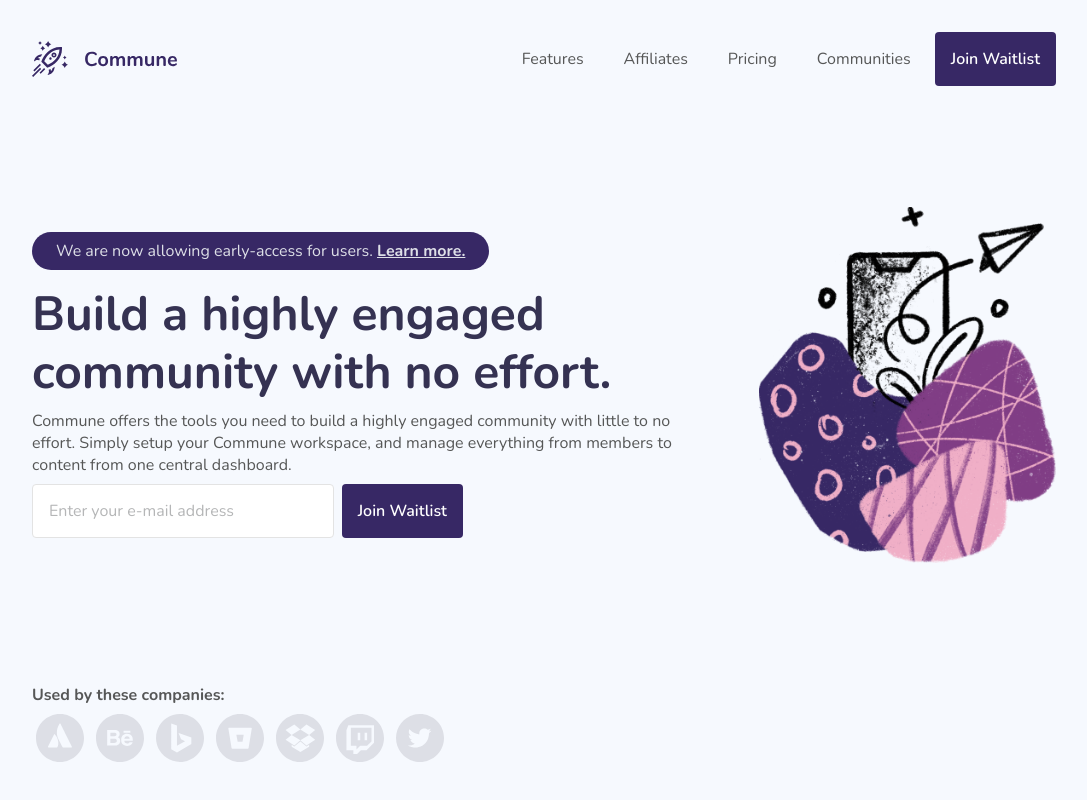
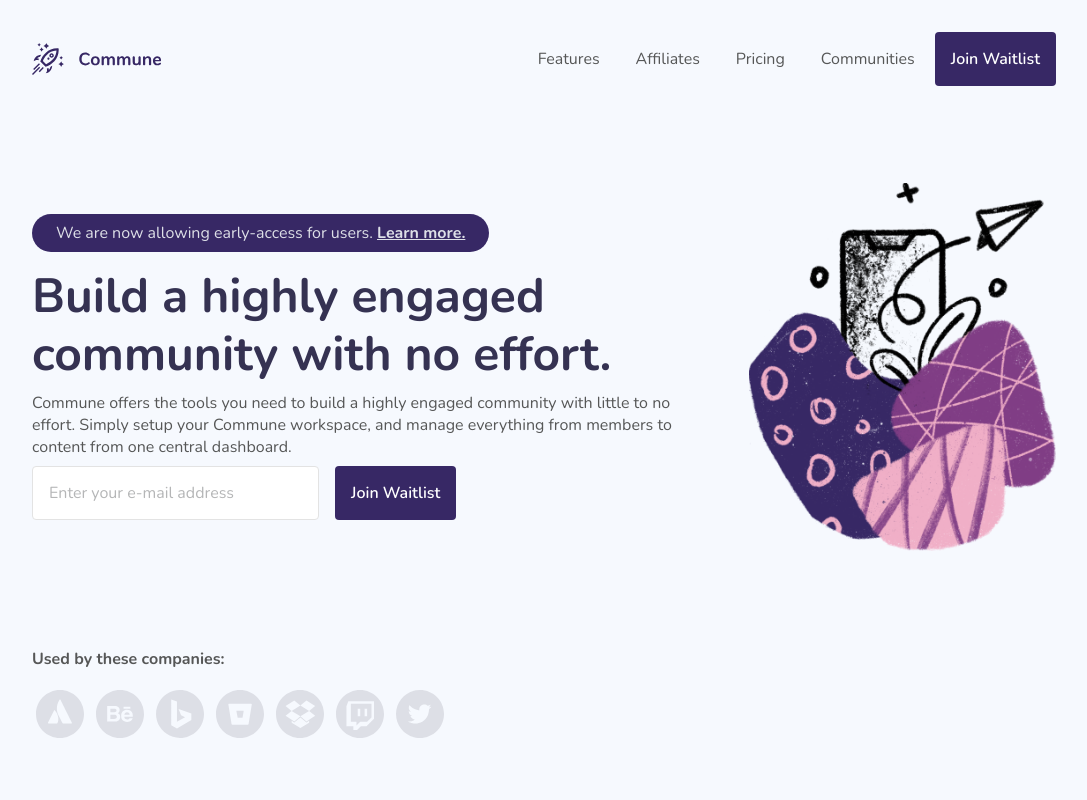
Before and after one commit to dreisss/challenge-commune-waitlist-page, a website built with Vite: page src/index.html in a window 1280 px wide. Shown: the whole page, without its empty margins (96-1183 px from the left). Built offline with nearby package versions, Linux system fonts and the light colour scheme.

Commit message:
fix: applyed previous refactor commit changes to header, main and footer files

```diff
--- a/src/styles/footer.css
+++ b/src/styles/footer.css
@@ -1,18 +1,11 @@
 footer.footer {
-  display: flex;
   flex-direction: column;
-  gap: var(--sm);
-  width: 100%;
+  gap: var(--lg);
+  margin-bottom: var(--xl);
 }
 
 footer.footer h4 {
-  font-weight: 700;
-}
-
-footer.footer ul {
-  display: flex;
-  list-style: none;
-  gap: .25rem;
+  font-weight: var(--weight-xl);
 }
 
 footer.footer .btn {
--- a/src/styles/header.css
+++ b/src/styles/header.css
@@ -1,13 +1,8 @@
 header.header {
-  display: flex;
   align-items: center;
   justify-content: space-between;
-
-  width: 100%;
 }
 
-nav.header-navbar ul {
-  display: flex;
-  gap: 0.5rem;
-  list-style: none;
+header.header .logo {
+  height: var(--xxl);
 }
--- a/src/styles/main.css
+++ b/src/styles/main.css
@@ -1,9 +1,7 @@
 main.main {
-  display: flex;
   align-items: center;
   justify-content: space-between;
-  gap: 4rem;
-  width: 100%;
+  gap: calc(2 * var(--xxl));
 }
 
 main.main > div {
@@ -20,17 +18,17 @@
 
 .greater-title {
   font-size: 3rem;
-  font-weight: 700;
+  font-weight: var(--weight-xl);
   line-height: 120%;
   color: var(--text-title);
 }
 
 main.main form {
   display: flex;
-  gap: var(--md);
+  gap: var(--lg);
   width: 65%;
 }
 
 .illustration {
-  width: 29%;
+  width: 30%;
 }
```
